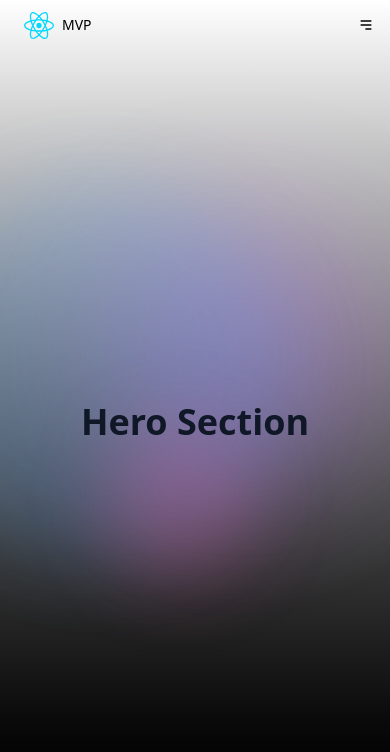
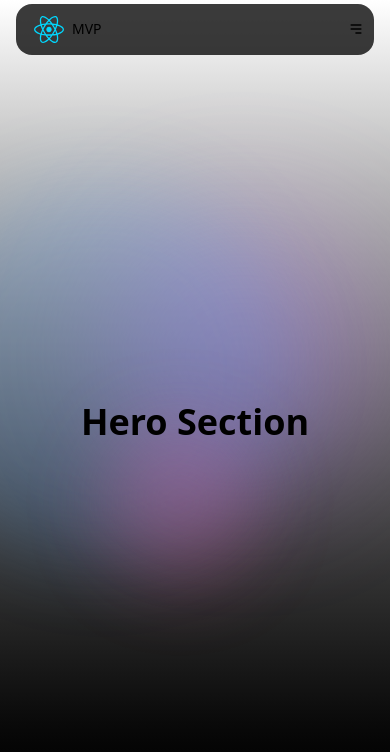
Before and after one commit to cecieee/mvp_6, a React (Vite) app: page / in a window 390 px wide. Shown: the top 752 px of the page. Built offline with nearby package versions, Linux system fonts and the light colour scheme.

Commit message:
Color changes

```diff
--- a/src/components/Navbar.jsx
+++ b/src/components/Navbar.jsx
@@ -72,17 +72,10 @@ const MainNavbar = () => {
             <div className="flex w-full flex-col gap-4">
               <NavbarButton
                 onClick={() => setIsMobileMenuOpen(false)}
-                variant="secondary"
-                className="w-full"
+                variant="primary"
+                className="w-full mt-3"
               >
-                Login
-              </NavbarButton>
-              <NavbarButton
-                onClick={() => setIsMobileMenuOpen(false)}
-                variant="primary"
-                className="w-full"
-              >
-                Sign Up
+                Register Now
               </NavbarButton>
             </div>
           </MobileNavMenu>
@@ -194,9 +187,9 @@ const MobileNav = ({ children, className, visible }) => {
           ? "0 0 24px rgba(34, 42, 53, 0.06), 0 1px 1px rgba(0, 0, 0, 0.05), 0 0 0 1px rgba(34, 42, 53, 0.04), 0 0 4px rgba(34, 42, 53, 0.08), 0 16px 68px rgba(47, 48, 55, 0.05), 0 1px 0 rgba(255, 255, 255, 0.1) inset"
           : "none",
         width: visible ? "90%" : "100%",
-        paddingRight: visible ? "12px" : "0px",
-        paddingLeft: visible ? "12px" : "0px",
-        borderRadius: visible ? "4px" : "2rem",
+        paddingRight: visible ? "12px" : "10px",
+        paddingLeft: visible ? "12px" : "10px",
+        borderRadius: !visible ? "1rem" : "2rem",
         y: visible ? 20 : 0,
       }}
       transition={{
@@ -205,8 +198,8 @@ const MobileNav = ({ children, className, visible }) => {
         damping: 50,
       }}
       className={cn(
-        "relative z-50 mx-auto flex w-full max-w-[calc(100vw-2rem)] flex-col items-center justify-between bg-transparent px-0 py-2 lg:hidden",
-        visible && "bg-white/80 dark:bg-neutral-950/80",
+        "mt-1 relative z-50 mx-auto flex w-full max-w-[calc(100vw-2rem)] flex-col items-center justify-between bg-neutral-950/80 px-0 py-2 lg:hidden",
+        // visible && "bg-white/80 dark:bg-neutral-950/80",
         className
       )}
     >
--- a/src/index.css
+++ b/src/index.css
@@ -34,3 +34,11 @@ html.lenis {
 .lenis.lenis-scrolling iframe {
   pointer-events: none;
 }
+
+.gradient-text {
+  background: linear-gradient(to right, #ec4899, #8b5cf6, #3b82f6);
+  -webkit-background-clip: text;
+  -webkit-text-fill-color: transparent;
+  background-clip: text;
+  text-fill-color: transparent;
+}
--- a/src/sections/About.jsx
+++ b/src/sections/About.jsx
@@ -38,6 +38,16 @@ const About = () => {
           ease: "power2.out",
         },
         "-=0.1"
+      );
+
+      // Animate gradient position
+      tl.to(
+        textRef.current,
+        {
+          backgroundPosition: "200% center",
+          ease: "none",
+        },
+        0
       );
 
       // Enhanced typing effect with smooth animation
@@ -116,9 +126,10 @@ const About = () => {
             <div className="space-y-6">
               <p
                 ref={textRef}
-                className="text-gray-600 text-2xl sm:text-4xl leading-relaxed font-semibold"
+                className="gradient-text text-2xl sm:text-4xl leading-relaxed font-semibold"
                 style={{
-                  fontFamily: '"Instrument Sans", sans-serif',
+                  fontFamily:
+                    '-apple-system, BlinkMacSystemFont, "Segoe UI", Roboto, "Helvetica Neue", Arial, sans-serif',
                   fontStyle: "normal",
                   fontWeight: 600,
                 }}
--- a/src/sections/Hero.jsx
+++ b/src/sections/Hero.jsx
@@ -4,12 +4,15 @@ export default function Hero() {
   return (
     <div className="relative h-screen bg-gradient-to-b from-white to-black flex justify-center items-center overflow-hidden">
       {/* Background Effects */}
+      {/* Background Effects */}
       <div className="absolute inset-0 pointer-events-none">
         <div className="absolute top-1/4 left-1/4 w-72 h-72 bg-purple-400 opacity-30 rounded-full blur-3xl animate-pulse"></div>
         <div className="absolute bottom-1/3 right-1/4 w-96 h-96 bg-blue-400 opacity-20 rounded-full blur-2xl animate-pulse"></div>
         <div className="absolute top-1/2 right-1/3 w-40 h-40 bg-pink-400 opacity-25 rounded-full blur-2xl animate-pulse"></div>
       </div>
-      <h1 className="relative text-4xl font-bold text-gray-900 z-10">Hero Section</h1>
+      <h1 className="relative text-4xl font-bold text-white-100 z-10">
+        Hero Section
+      </h1>
     </div>
   );
 }
```
